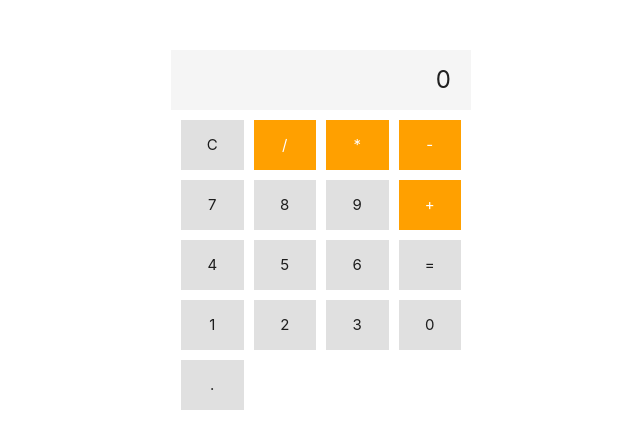
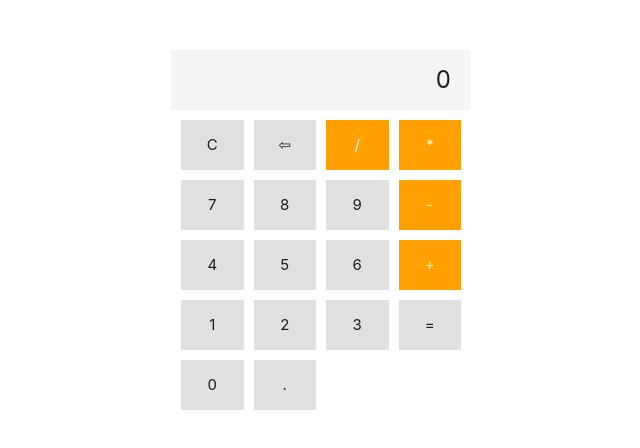
Before and after one commit to Hk41878/Float, a plain HTML site: page index.html in a window 1280 px wide. Shown: the whole page, without its empty margins (319-959 px from the left). Drawn offline with nearby package versions, Linux system fonts and the light colour scheme.

Commit message:
Update index.html

```diff
--- a/index.html
+++ b/index.html
@@ -5,7 +5,7 @@
     <meta charset="UTF-8">
     <meta name="viewport" content="width=device-width, initial-scale=1.0">
     <link rel="stylesheet" href="https://cdnjs.cloudflare.com/ajax/libs/materialize/1.0.0/css/materialize.min.css">
-    <style>
+  <style>
       .calculator {
         width: 300px;
         margin: 50px auto;
@@ -49,20 +49,21 @@
       <div class="display">0</div>
       <div class="buttons">
         <div class="button" onclick="clearDisplay()">C</div>
+        <div class="button" onclick="backspace()">&#8678;</div>
         <div class="button operator" onclick="appendToDisplay('/')">/</div>
         <div class="button operator" onclick="appendToDisplay('*')">*</div>
-        <div class="button operator" onclick="appendToDisplay('-')">-</div>
         <div class="button" onclick="appendToDisplay('7')">7</div>
         <div class="button" onclick="appendToDisplay('8')">8</div>
         <div class="button" onclick="appendToDisplay('9')">9</div>
-        <div class="button operator" onclick="appendToDisplay('+')">+</div>
+        <div class="button operator" onclick="appendToDisplay('-')">-</div>
         <div class="button" onclick="appendToDisplay('4')">4</div>
         <div class="button" onclick="appendToDisplay('5')">5</div>
         <div class="button" onclick="appendToDisplay('6')">6</div>
-        <div class="button" onclick="calculate()">=</div>
+        <div class="button operator" onclick="appendToDisplay('+')">+</div>
         <div class="button" onclick="appendToDisplay('1')">1</div>
         <div class="button" onclick="appendToDisplay('2')">2</div>
         <div class="button" onclick="appendToDisplay('3')">3</div>
+        <div class="button" onclick="calculate()">=</div>
         <div class="button" onclick="appendToDisplay('0')">0</div>
         <div class="button" onclick="appendToDisplay('.')">.</div>
       </div>
```
